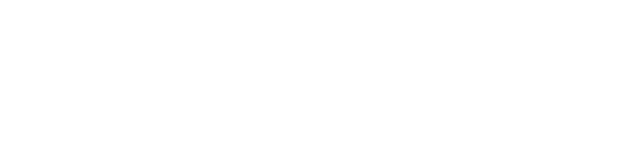
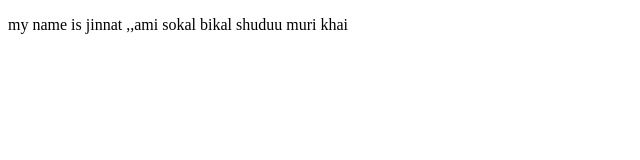
Before and after one commit to mrkrabbi123/my-first-repo, a plain HTML site: page index.html in a window 1280 px wide. Shown: the whole page, without its empty margins (0-640 px from the left). Drawn offline with Linux system fonts and the light colour scheme.

Commit message:
this is p paragraph

```diff
--- a/index.html
+++ b/index.html
@@ -7,6 +7,7 @@
     <title>My First Github Repo</title>
 </head>
 <body>
+    <p>my name is jinnat ,,ami sokal bikal shuduu muri khai</p>
 
 </body>
 </html>
```
